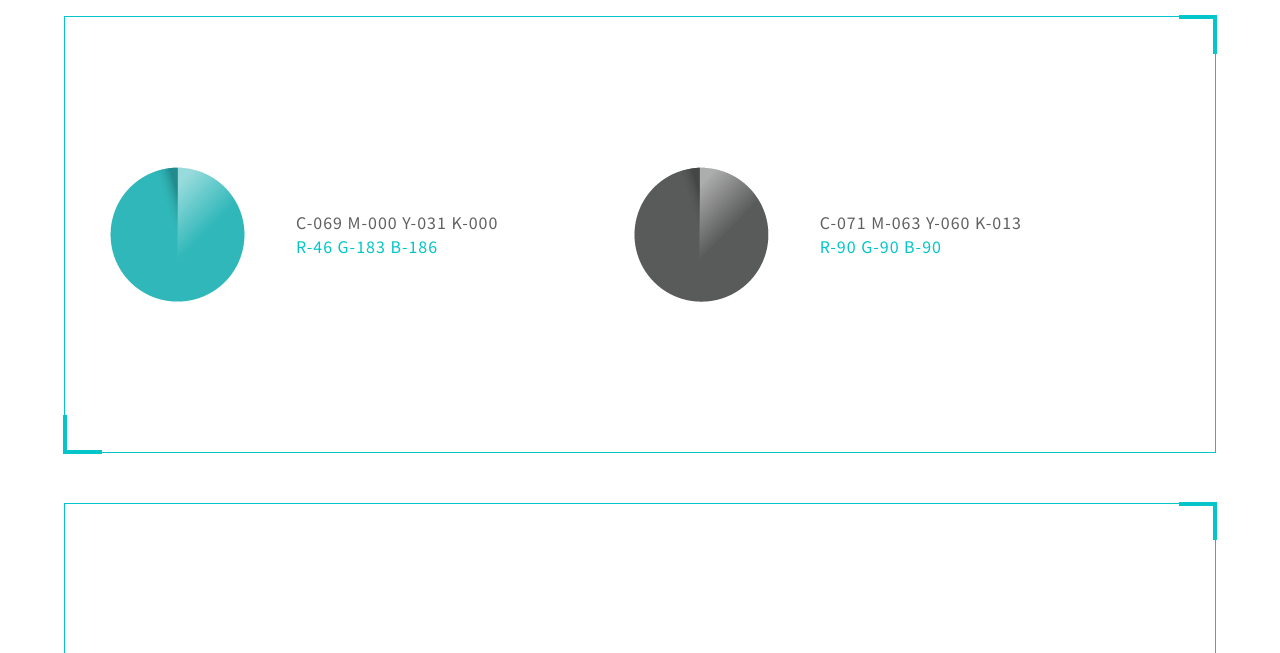
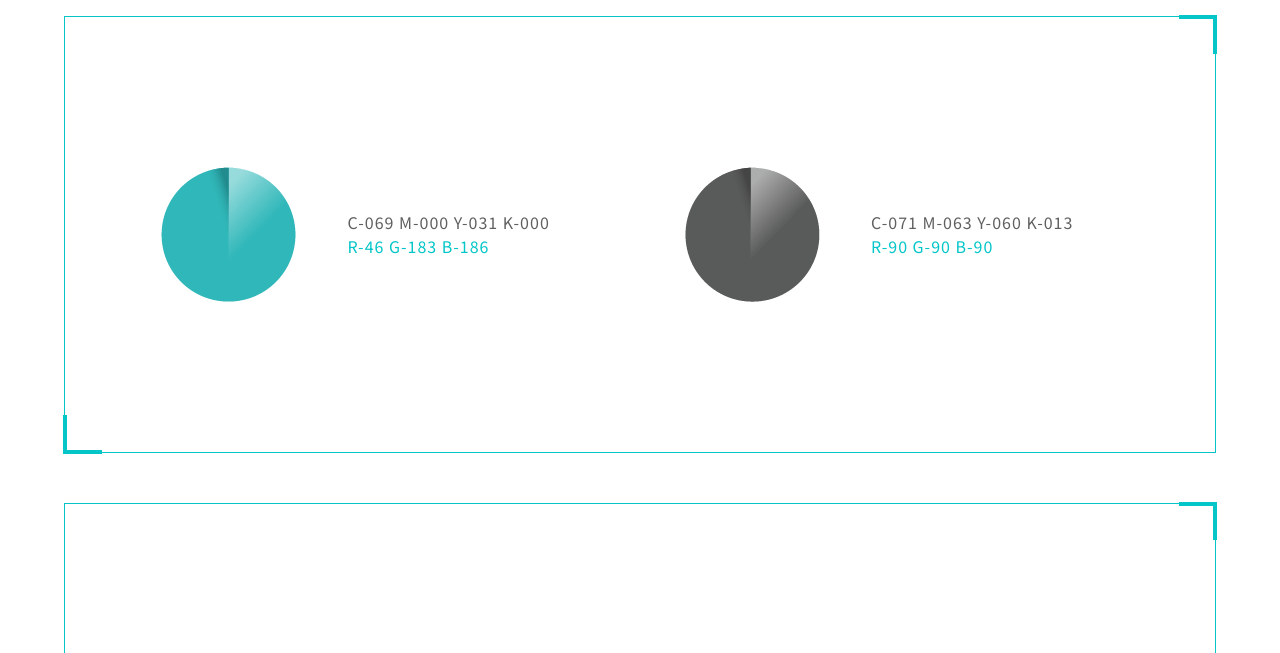
Before and after one commit to judyshyu/freya_portfolio, a plain HTML site: page work/lyra_trio.html in a window 1280 px wide. Shown: the part 669-1322 px from the top of the page. Drawn offline with Linux system fonts and the light colour scheme.

Commit message:
minor fixes
link updated,
feedback updated,
img resolution fixed

```diff
--- a/work/lyra_trio.html
+++ b/work/lyra_trio.html
@@ -5,9 +5,8 @@
 	<meta name="viewport" content="width=device-width, initial-scale=1.0, minimum-scale=1.0" />
 
 	<link rel='profile' href='http://gmpg.org/xfn/11'><!--固定-->
-	<link rel='shortcut icon' href='' /><!--固定-->
-	<link rel='canonical' href='' />
-	<link rel='shortlink' href='' />
+	<link rel='shortcut icon' href='../img/favicon.png' /><!--固定-->
+	<link rel='canonical' href='https://judyshyu.github.io/freya_portfolio/' />
 	<title>Freya Lee</title>
 
 	<!--Web-->
@@ -140,18 +139,18 @@
 		</section>
 		<main class="w1200">
 			<span class="num" style="color:#04c6c8">04</span>
-			<figure class="sec_deco">
+			<figure class="sec_deco txt-center">
 				<ul>
 					<li class="col50">
-						<img src="../img/work/lyra-color-01.png" alt="" class="col40" style="max-width: 135px;">
-						<p class="col60" style="padding-left: 10%;">
+						<img src="../img/work/lyra-color-01.png" alt="" class="col40" style="max-width: 155px; padding-left: 20px;">
+						<p class="col60 txt-left" style="padding-left: 10%;">
 							C-069 M-000 Y-031 K-000<br>
 							<span style="color:#04c6c8">R-46 G-183 B-186</span>
 						</p>
 					</li>
 					<li class="col50">
-						<img src="../img/work/lyra-color-02.png" alt="" class="col40" style="max-width: 135px;">
-						<p class="col60" style="padding-left: 10%;">
+						<img src="../img/work/lyra-color-02.png" alt="" class="col40" style="max-width: 155px; padding-left: 20px;">
+						<p class="col60 txt-left" style="padding-left: 10%;">
 							C-071 M-063 Y-060 K-013<br>
 							<span style="color:#04c6c8">R-90 G-90 B-90</span>
 						</p>
```
Also changed, not shown: about.html (+2 -3 lines), index.html (+2 -4 lines), work/avis.html (+2 -3 lines), work/axiomtek.html (+2 -3 lines), work/funthingtrue.html (+2 -3 lines), work/handyman.html (+2 -3 lines), work/theophile.html (+2 -3 lines), img/work/avis-01.jpg, img/work/avis-02.jpg, img/work/avis-03.jpg, img/work/funthingtrue-01.jpg, img/work/funthingtrue-02.jpg, img/work/funthingtrue-03.jpg.
